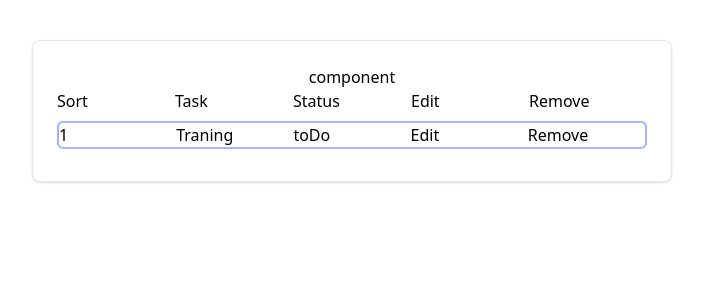
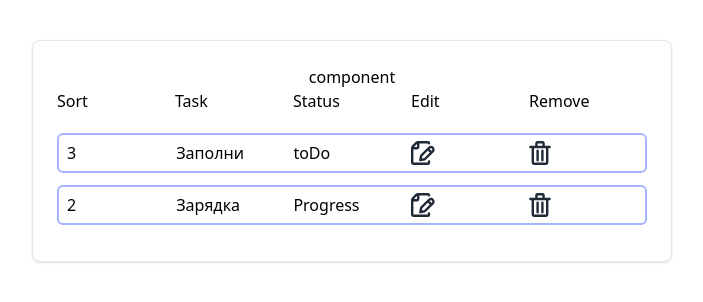
Before and after one commit to Badriev33/todo_vue_composition, a Vue app: page / in a window 1280 px wide. Both pictures are taken after a click on the button "Перейти к списку дел". Shown: the top 302 px of the page, without its empty margins (288-991 px from the left). Built offline with nearby package versions, Linux system fonts and the light colour scheme.

Commit message:
отрисовал задачи из vuex

```diff
--- a/src/components/HelloWorld.vue
+++ /dev/null
@@ -1,58 +0,0 @@
-<template>
-  <div class="hello">
-    <h1>{{ msg }}</h1>
-    <p>
-      For a guide and recipes on how to configure / customize this project,<br>
-      check out the
-      <a href="https://cli.vuejs.org" target="_blank" rel="noopener">vue-cli documentation</a>.
-    </p>
-    <h3>Installed CLI Plugins</h3>
-    <ul>
-      <li><a href="https://github.com/vuejs/vue-cli/tree/dev/packages/%40vue/cli-plugin-babel" target="_blank" rel="noopener">babel</a></li>
-      <li><a href="https://github.com/vuejs/vue-cli/tree/dev/packages/%40vue/cli-plugin-eslint" target="_blank" rel="noopener">eslint</a></li>
-    </ul>
-    <h3>Essential Links</h3>
-    <ul>
-      <li><a href="https://vuejs.org" target="_blank" rel="noopener">Core Docs</a></li>
-      <li><a href="https://forum.vuejs.org" target="_blank" rel="noopener">Forum</a></li>
-      <li><a href="https://chat.vuejs.org" target="_blank" rel="noopener">Community Chat</a></li>
-      <li><a href="https://twitter.com/vuejs" target="_blank" rel="noopener">Twitter</a></li>
-      <li><a href="https://news.vuejs.org" target="_blank" rel="noopener">News</a></li>
-    </ul>
-    <h3>Ecosystem</h3>
-    <ul>
-      <li><a href="https://router.vuejs.org" target="_blank" rel="noopener">vue-router</a></li>
-      <li><a href="https://vuex.vuejs.org" target="_blank" rel="noopener">vuex</a></li>
-      <li><a href="https://github.com/vuejs/vue-devtools#vue-devtools" target="_blank" rel="noopener">vue-devtools</a></li>
-      <li><a href="https://vue-loader.vuejs.org" target="_blank" rel="noopener">vue-loader</a></li>
-      <li><a href="https://github.com/vuejs/awesome-vue" target="_blank" rel="noopener">awesome-vue</a></li>
-    </ul>
-  </div>
-</template>
-
-<script>
-export default {
-  name: 'HelloWorld',
-  props: {
-    msg: String
-  }
-}
-</script>
-
-<!-- Add "scoped" attribute to limit CSS to this component only -->
-<style scoped>
-h3 {
-  margin: 40px 0 0;
-}
-ul {
-  list-style-type: none;
-  padding: 0;
-}
-li {
-  display: inline-block;
-  margin: 0 10px;
-}
-a {
-  color: #42b983;
-}
-</style>
--- a/src/components/toDoComponent.vue
+++ b/src/components/toDoComponent.vue
@@ -1,8 +1,17 @@
+<script setup>
+//import { useRouter } from 'vue-router';
+import { computed } from 'vue'
+import { useStore } from 'vuex'
 
-<script setup>
+//const router = useRouter()
+const {getters} = useStore()
 
+const computedTascs = computed(() => {return getters.getTasks})
+
+const openModalTask = (id) => {
+    console.log(id);
+}
 </script>
-
 
 <template>
     <div class="w-1/2 p-6 bg-white border border-gray-200 rounded-lg shadow dark:bg-gray-800 dark:border-gray-700">
@@ -14,12 +23,22 @@
             <span>Edit</span>
             <span>Remove</span>
         </div>
-        <div class="task my-2 grid grid-cols-5 flex justify-center rounded-md border-solid border-2 border-indigo-300">
-            <span>1</span>
-            <span>Traning</span>
-            <span>toDo</span>
-            <span>Edit</span>
-            <span>Remove</span>
+        <div class="mt-5">
+        <div @click="openModalTask(task.id)" v-for="task of computedTascs" :key="task.id" class="items-center h-10 task my-3 grid grid-cols-5 flex justify-center rounded-md border-solid border-2 border-indigo-300">
+            <span class="pl-2">{{task.sort}}</span>
+            <span>{{task.title}}</span>
+            <span>{{task.status}}</span>
+            <span>
+                <svg class="w-6 h-6 text-gray-800 dark:text-white" aria-hidden="true" xmlns="http://www.w3.org/2000/svg" fill="none" viewBox="0 0 20 20">
+                    <path stroke="currentColor" stroke-linecap="round" stroke-linejoin="round" stroke-width="2" d="M15 17v1a.97.97 0 0 1-.933 1H1.933A.97.97 0 0 1 1 18V5.828a2 2 0 0 1 .586-1.414l2.828-2.828A2 2 0 0 1 5.828 1h8.239A.97.97 0 0 1 15 2M6 1v4a1 1 0 0 1-1 1H1m13.14.772 2.745 2.746M18.1 5.612a2.086 2.086 0 0 1 0 2.953l-6.65 6.646-3.693.739.739-3.692 6.646-6.646a2.087 2.087 0 0 1 2.958 0Z"/>
+                </svg>
+            </span>
+            <span>
+               <svg class="w-6 h-6 text-gray-800 dark:text-white" aria-hidden="true" xmlns="http://www.w3.org/2000/svg" fill="none" viewBox="0 0 18 20">
+                 <path stroke="currentColor" stroke-linecap="round" stroke-linejoin="round" stroke-width="2" d="M1 5h16M7 8v8m4-8v8M7 1h4a1 1 0 0 1 1 1v3H6V2a1 1 0 0 1 1-1ZM3 5h12v13a1 1 0 0 1-1 1H4a1 1 0 0 1-1-1V5Z"/>
+               </svg>
+            </span>
+        </div>
         </div>
     </div>
 </template>
--- a/src/store.js
+++ b/src/store.js
@@ -2,11 +2,28 @@ import { createStore } from "vuex";
 
 
     const state = {
-            count: 3
+            count: 3,
+            tasks: [
+                {
+                    id: 1,
+                    sort: 3,
+                    title: 'Заполни',
+                    status: 'toDo',
+                    description: 'Заполнять весь день ту-ду лист'
+                },
+                {
+                    id: 2,
+                    sort: 2,
+                    title: 'Зарядка',
+                    status: 'Progress',
+                    description: 'Отжумания 10 раз, Пресс 15 раз, Подтягивания 8 раз',
+                }
+            ]
     }
 
     const getters = {
-        getCount: ({count}) => {return count}
+        getCount: ({count}) => {return count},
+        getTasks: ({tasks}) => {return tasks}
     }
 
 export default createStore ({
```
Also changed, not shown: 1 other file (tests, documents, lock files or other folders).
